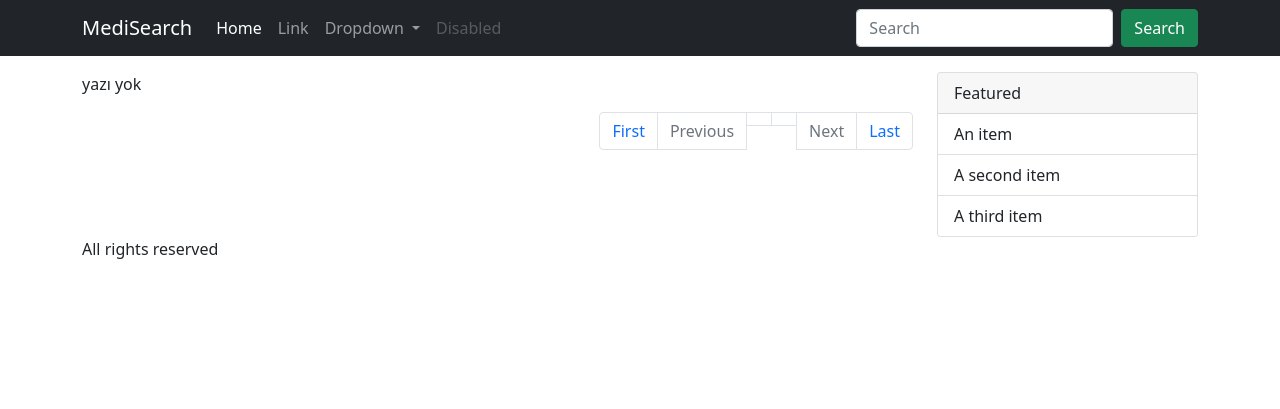
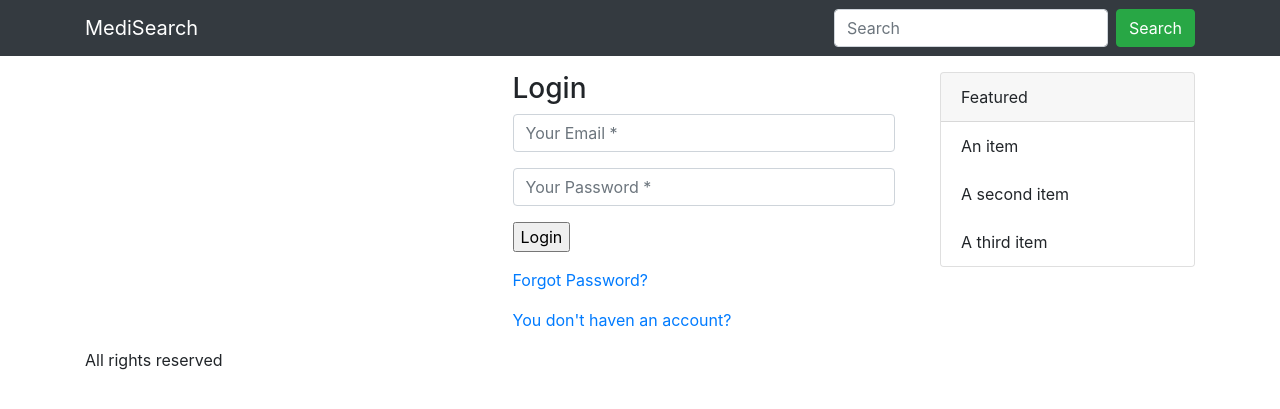
Before and after one commit to AkinCetin/SWE573-Project, a Django app: template SWE573_Project/templates/pages/mainpage.html in a window 1280 px wide. Shown: the top 409 px of the page. Run offline with Django 3.2, Linux system fonts and the light colour scheme; the template is opened without the code that fills it, so the values that code supplies are empty; some libraries are stand-ins or nearby versions.

Commit message:
arama sayfası yapıldı

```diff
--- a/SWE573_Project/templates/pages/mainpage.html
+++ b/SWE573_Project/templates/pages/mainpage.html
@@ -3,6 +3,8 @@
 {% block title %} Mainpage {% endblock %}
 
 {% block content %}
+
+{% if request.user.is_authenticated %}
 
 {% for article in articles %}
 
@@ -22,7 +24,7 @@
   </div>
 {% empty %}
 
-<p>yazı yok</p>
+<p>We couldn't find any article related to your search.</p>
 
 {% endfor %}
 
@@ -70,12 +72,18 @@
 
       {% else %}
 
+      {% if articles.has_previous %}
+
       <li class="page-item"><a class="page-link" href="#">{{ articles.previous_page_number }}</a></li>
       <li class="page-item"><a class="page-link" href="#">{{ articles.number }}</a></li>
 
       <li class="page-item disabled">
         <a class="page-link" href="?page= {{ articles.previous_page_number }}" tabindex="-1" aria-disabled="true">Next</a>
       </li>
+
+      {% else %}
+
+      {% endif %}
 
       {% endif %}
 
@@ -88,4 +96,39 @@
     </ul>
   </nav>
 
+  {% else %}
+<link href="//maxcdn.bootstrapcdn.com/bootstrap/4.1.1/css/bootstrap.min.css" rel="stylesheet" id="bootstrap-css">
+<script src="//maxcdn.bootstrapcdn.com/bootstrap/4.1.1/js/bootstrap.min.js"></script>
+<script src="//cdnjs.cloudflare.com/ajax/libs/jquery/3.2.1/jquery.min.js"></script>
+<!------ Include the above in your HEAD tag ---------->
+
+<div class="container login-container">
+            <div class="row">
+                <div class="col-md-6 login-form-1">
+                </div>
+                <div class="col-sm-6 login-form-2">
+                    <h3>Login</h3>
+                    <form>
+                        <div class="form-group">
+                            <input type="text" class="form-control" placeholder="Your Email *" value="" />
+                        </div>
+                        <div class="form-group">
+                            <input type="password" class="form-control" placeholder="Your Password *" value="" />
+                        </div>
+                        <div class="form-group">
+                            <input type="submit" class="btnSubmit" value="Login" />
+                        </div>
+                        <div class="form-group">
+                            <a href="#" class="ForgetPwd" value="Login">Forgot Password?</a>
+                        </div>
+                        <div class="form-group">
+                          <a href="#" class="ForgetPwd" value="Login">You don't haven an account?</a>
+                      </div>
+                    </form>
+                </div>
+            </div>
+        </div>
+{% endif %}
+
+
 {% endblock %}
--- a/SWE573_Project/urls.py
+++ b/SWE573_Project/urls.py
@@ -1,10 +1,13 @@
 from django.urls import path, include
 from SWE573_Project.views import contact
 from SWE573_Project.views import mainpage
+from SWE573_Project.views import tag
 
 
 urlpatterns = [
     path('contact', contact),
-    path('', mainpage),
+    path('', mainpage, name = 'homepage'),
+    path('tag/<slug:tagSlug>', tag, name='tag'),
+
 
 ]
--- a/SWE573_Project/views/__init__.py
+++ b/SWE573_Project/views/__init__.py
@@ -1,2 +1,3 @@
 from .contact import contact
 from .mainpage import mainpage
+from .tag import tag
--- a/templates/components/navbar.html
+++ b/templates/components/navbar.html
@@ -1,34 +1,16 @@
 <nav class="navbar navbar-expand-lg navbar-dark bg-dark">
     <div class="container">
-      <a class="navbar-brand" href="#">MediSearch</a>
+      <a class="navbar-brand" href="{% url 'homepage' %}">MediSearch</a>
       <button class="navbar-toggler" type="button" data-bs-toggle="collapse" data-bs-target="#navbarSupportedContent" aria-controls="navbarSupportedContent" aria-expanded="false" aria-label="Toggle navigation">
         <span class="navbar-toggler-icon"></span>
       </button>
       <div class="collapse navbar-collapse" id="navbarSupportedContent">
         <ul class="navbar-nav me-auto mb-2 mb-lg-0">
-          <li class="nav-item">
-            <a class="nav-link active" aria-current="page" href="#">Home</a>
-          </li>
-          <li class="nav-item">
-            <a class="nav-link" href="#">Link</a>
-          </li>
-          <li class="nav-item dropdown">
-            <a class="nav-link dropdown-toggle" href="#" id="navbarDropdown" role="button" data-bs-toggle="dropdown" aria-expanded="false">
-              Dropdown
-            </a>
-            <ul class="dropdown-menu" aria-labelledby="navbarDropdown">
-              <li><a class="dropdown-item" href="#">Action</a></li>
-              <li><a class="dropdown-item" href="#">Another action</a></li>
-              <li><hr class="dropdown-divider"></li>
-              <li><a class="dropdown-item" href="#">Something else here</a></li>
-            </ul>
-          </li>
-          <li class="nav-item">
-            <a class="nav-link disabled" href="#" tabindex="-1" aria-disabled="true">Disabled</a>
-          </li>
+
+
         </ul>
-        <form class="d-flex">
-          <input class="form-control me-2" type="search" placeholder="Search" aria-label="Search">
+        <form action= "{% url 'homepage' %}" class="d-flex">
+          <input class="form-control me-2" name = "search" type="search" placeholder="Search" aria-label="Search">
           <button class="btn btn-success" type="submit">Search</button>
         </form>
       </div>
```
Also changed, not shown: SWE573_Project/views/mainpage.py (+11 -1 lines), SWE573_Project/views/tag.py (added, +13 -0 lines).
